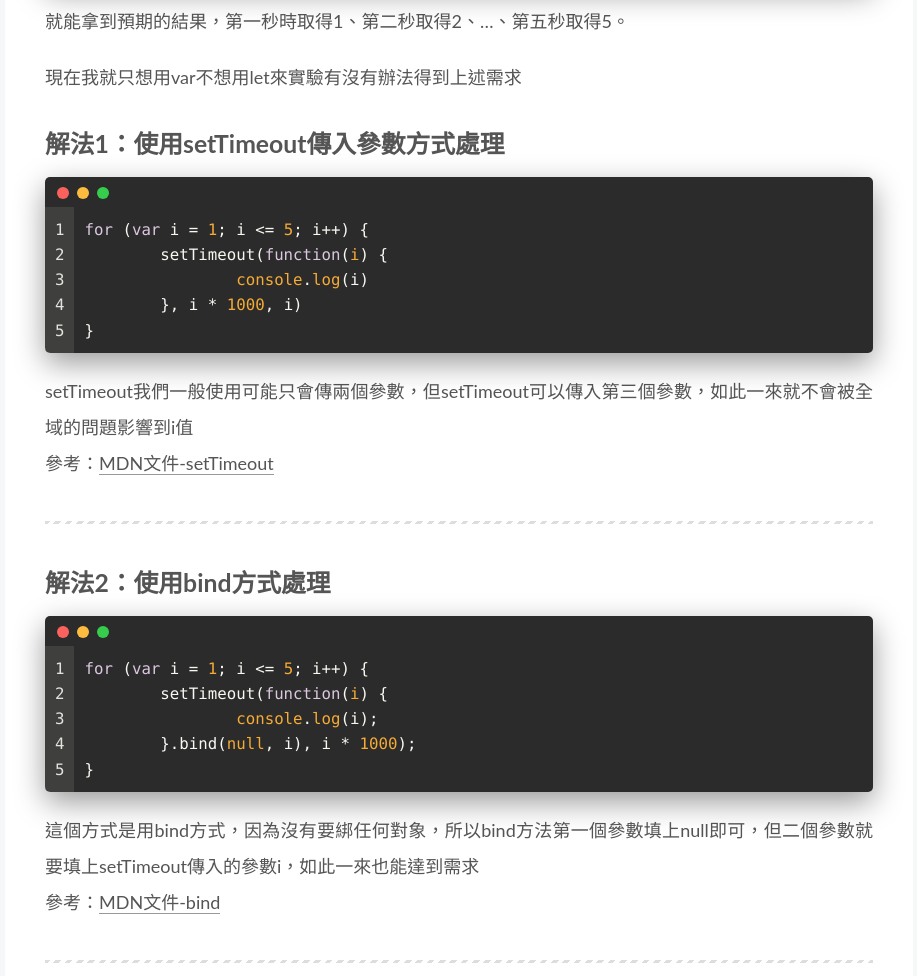
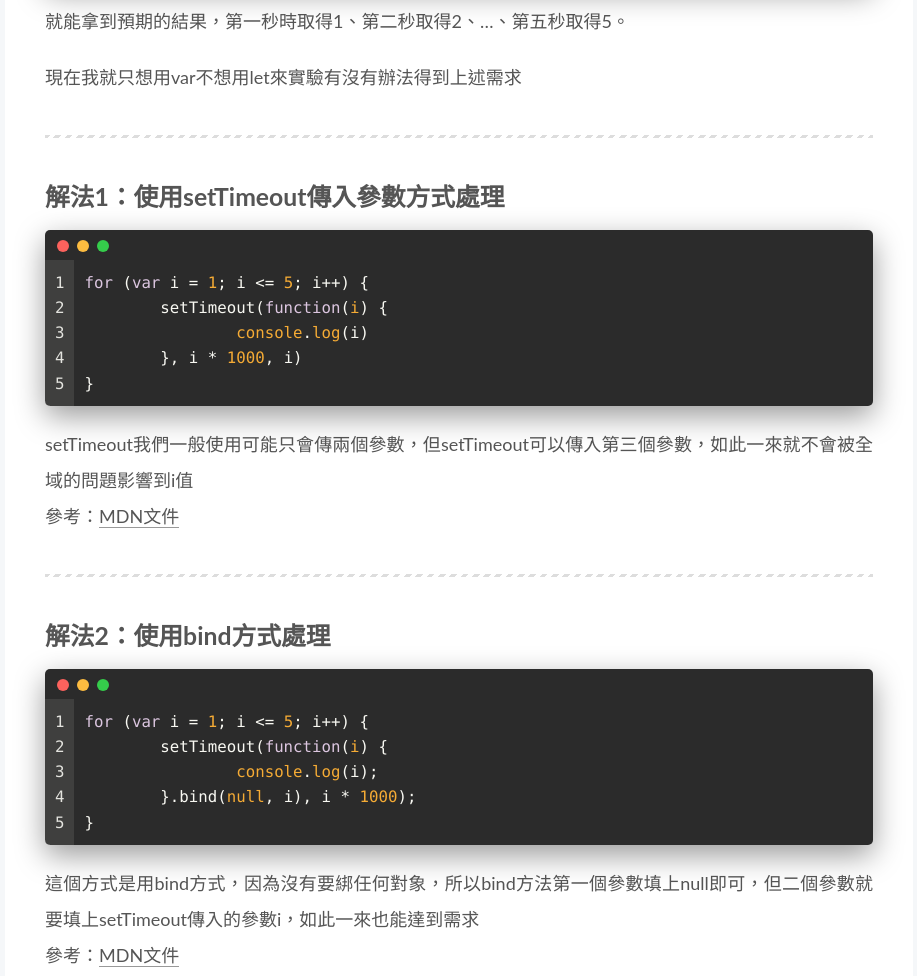
Before and after one commit to FredChang14/FredChang14, a plain HTML site: page 2023/10/27/跑迴圈用setTimeout印出1-5有哪些/index.html in a window 1280 px wide. Shown: the part 1085-2061 px from the top of the page, without its empty margins (307-1224 px from the left). Drawn offline with nearby package versions, Linux system fonts and the light colour scheme; a script that the page names is missing.

Commit message:
Site updated: 2023-10-27 14:02:31

```diff
--- a/2023/10/27/跑迴圈用setTimeout印出1-5有哪些/index.html
+++ b/2023/10/27/跑迴圈用setTimeout印出1-5有哪些/index.html
@@ -27,7 +27,7 @@
 <meta property="og:description" content="前言我們常用跑迴圈setTimeout來理解var和let的差異，我們知道var的作用域是以function來分界，let是以{}來分界，那現在我們也一個需求是我就是不要用let，一定選擇用var來作為解決方案，那該如何解決這個問題呢？">
 <meta property="og:locale" content="zh_TW">
 <meta property="article:published_time" content="2023-10-27T05:15:57.000Z">
-<meta property="article:modified_time" content="2023-10-27T05:44:55.564Z">
+<meta property="article:modified_time" content="2023-10-27T06:01:52.105Z">
 <meta property="article:author" content="Fred Chang">
 <meta property="article:tag" content="Javascript">
 <meta name="twitter:card" content="summary">
@@ -239,11 +239,12 @@
 
 <p>就能拿到預期的結果，第一秒時取得1、第二秒取得2、…、第五秒取得5。</p>
 <p>現在我就只想用var不想用let來實驗有沒有辦法得到上述需求</p>
+<hr>
 <h2 id="解法1：使用setTimeout傳入參數方式處理"><a href="#解法1：使用setTimeout傳入參數方式處理" class="headerlink" title="解法1：使用setTimeout傳入參數方式處理"></a>解法1：使用setTimeout傳入參數方式處理</h2><figure class="highlight arcade"><table><tr><td class="gutter"><pre><span class="line">1</span><br><span class="line">2</span><br><span class="line">3</span><br><span class="line">4</span><br><span class="line">5</span><br></pre></td><td class="code"><pre><span class="line"><span class="keyword">for</span> (<span class="keyword">var</span> i = <span class="number">1</span>; i &lt;= <span class="number">5</span>; i++) &#123;</span><br><span class="line">	setTimeout(<span class="keyword">function</span>(<span class="params">i</span>) &#123;</span><br><span class="line">		<span class="built_in">console</span>.<span class="built_in">log</span>(i)</span><br><span class="line">	&#125;, i * <span class="number">1000</span>, i)</span><br><span class="line">&#125;</span><br></pre></td></tr></table></figure>
-<p>setTimeout我們一般使用可能只會傳兩個參數，但setTimeout可以傳入第三個參數，如此一來就不會被全域的問題影響到i值<br>參考：<a target="_blank" rel="noopener" href="https://developer.mozilla.org/zh-CN/docs/Web/API/setTimeout">MDN文件-setTimeout</a></p>
+<p>setTimeout我們一般使用可能只會傳兩個參數，但setTimeout可以傳入第三個參數，如此一來就不會被全域的問題影響到i值<br>參考：<a target="_blank" rel="noopener" href="https://developer.mozilla.org/zh-CN/docs/Web/API/setTimeout">MDN文件</a></p>
 <hr>
 <h2 id="解法2：使用bind方式處理"><a href="#解法2：使用bind方式處理" class="headerlink" title="解法2：使用bind方式處理"></a>解法2：使用bind方式處理</h2><figure class="highlight arcade"><table><tr><td class="gutter"><pre><span class="line">1</span><br><span class="line">2</span><br><span class="line">3</span><br><span class="line">4</span><br><span class="line">5</span><br></pre></td><td class="code"><pre><span class="line"><span class="keyword">for</span> (<span class="keyword">var</span> i = <span class="number">1</span>; i &lt;= <span class="number">5</span>; i++) &#123;</span><br><span class="line">	setTimeout(<span class="keyword">function</span>(<span class="params">i</span>) &#123;</span><br><span class="line">		<span class="built_in">console</span>.<span class="built_in">log</span>(i);</span><br><span class="line">	&#125;.bind(<span class="literal">null</span>, i), i * <span class="number">1000</span>);</span><br><span class="line">&#125;</span><br></pre></td></tr></table></figure>
-<p>這個方式是用bind方式，因為沒有要綁任何對象，所以bind方法第一個參數填上null即可，但二個參數就要填上setTimeout傳入的參數i，如此一來也能達到需求<br>參考：<a target="_blank" rel="noopener" href="https://developer.mozilla.org/zh-TW/docs/Web/JavaScript/Reference/Global_Objects/Function/bind">MDN文件-bind</a></p>
+<p>這個方式是用bind方式，因為沒有要綁任何對象，所以bind方法第一個參數填上null即可，但二個參數就要填上setTimeout傳入的參數i，如此一來也能達到需求<br>參考：<a target="_blank" rel="noopener" href="https://developer.mozilla.org/zh-TW/docs/Web/JavaScript/Reference/Global_Objects/Function/bind">MDN文件</a></p>
 <hr>
 <h2 id="解法3：使用閉包-closure"><a href="#解法3：使用閉包-closure" class="headerlink" title="解法3：使用閉包(closure)"></a>解法3：使用閉包(closure)</h2><figure class="highlight arcade"><table><tr><td class="gutter"><pre><span class="line">1</span><br><span class="line">2</span><br><span class="line">3</span><br><span class="line">4</span><br><span class="line">5</span><br><span class="line">6</span><br><span class="line">7</span><br></pre></td><td class="code"><pre><span class="line"><span class="keyword">for</span> (<span class="keyword">var</span> i = <span class="number">1</span>; i &lt;= <span class="number">5</span>; i++) &#123;</span><br><span class="line">	(<span class="keyword">function</span>(<span class="params">x</span>) &#123;</span><br><span class="line">		setTimeout(<span class="keyword">function</span>(<span class="params"></span>) &#123;</span><br><span class="line">			<span class="built_in">console</span>.<span class="built_in">log</span>(x)</span><br><span class="line">		&#125;, x * <span class="number">1000</span>)</span><br><span class="line">	&#125;)(i)</span><br><span class="line">&#125;</span><br></pre></td></tr></table></figure>
 <p>透過傳入i給立即函式的方式，立即函式裡面用x變數將i變數的值保存下來，進而達到預期效果。<br>註：閉包要有巢狀的function才算是閉包哦</p>
```
